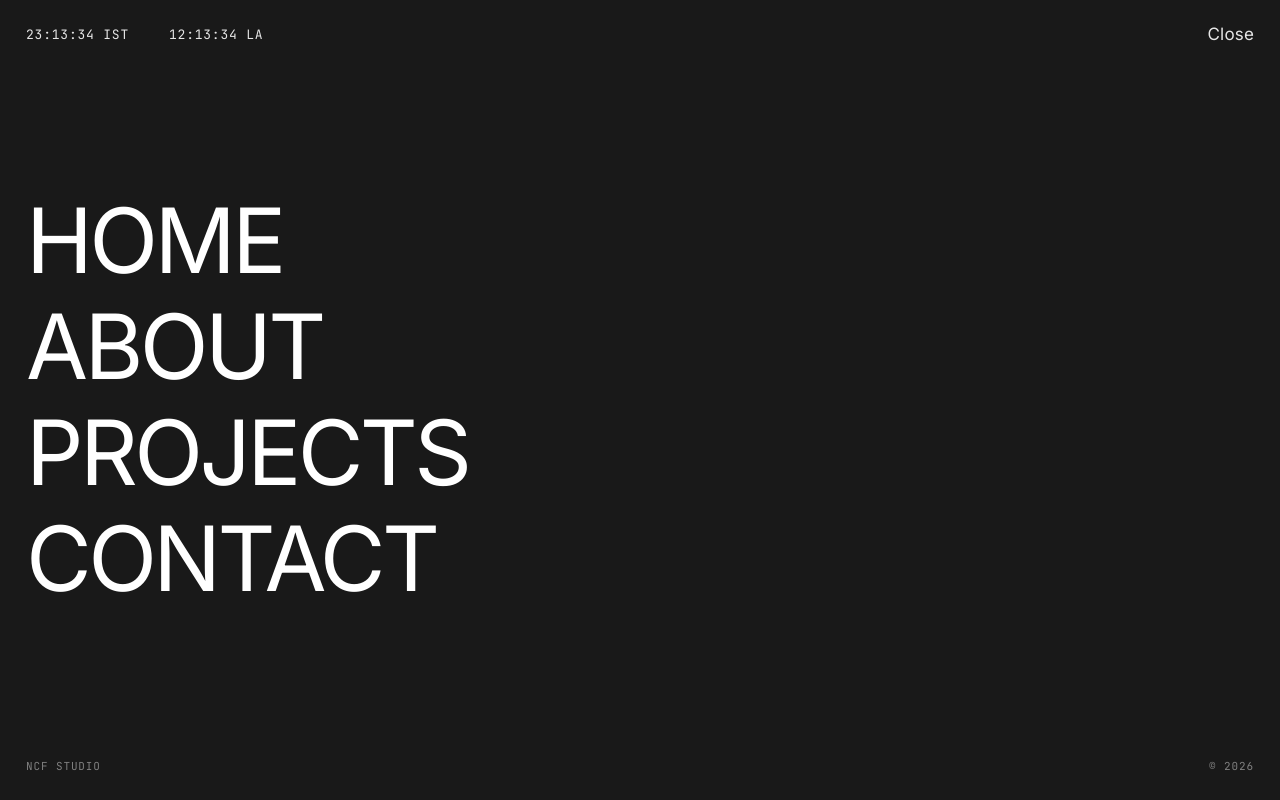
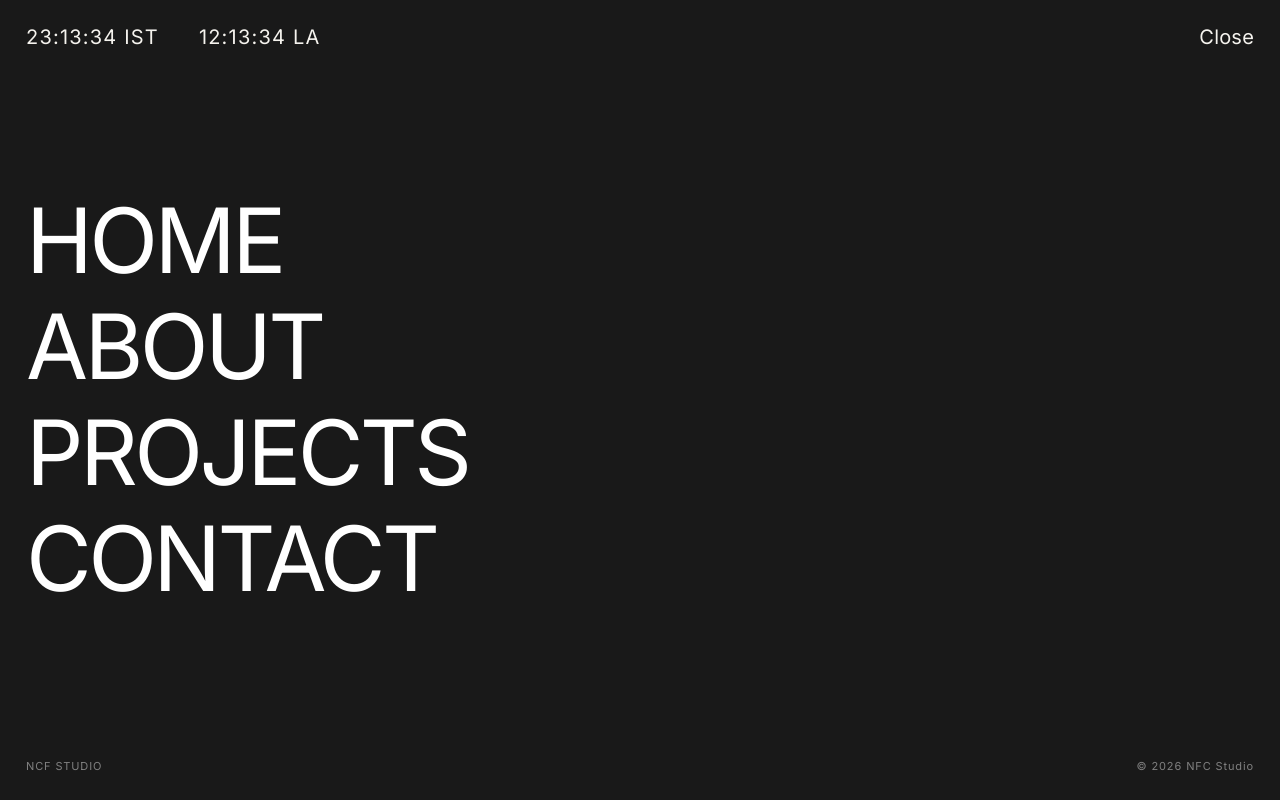
Before and after one commit to aekaba/AtaEmirKaba, a React (Create React App) app: page / in a window 1280 px wide. Both pictures are taken after a click on the button "Menu". Built offline with nearby package versions, Linux system fonts and the light colour scheme.

Commit message:
refactor: standardize UI styling with inline styles and optimize text fitting layout logic using requestAnimationFrame

```diff
--- a/src/components/Home.js
+++ b/src/components/Home.js
@@ -12,12 +12,17 @@ const Home = () => {
     return () => clearTimeout(t);
   }, []);
 
-  /* Dynamically fit "ATA EMIR KABA" to exactly fill the container width */
+  /* Dynamically fit "ATA EMIR KABA" exactly to container width */
   const fitText = useCallback(() => {
     const container = containerRef.current;
     const text = textRef.current;
     if (!container || !text) return;
+
+    // Read phase — no layout change yet
     const containerWidth = container.offsetWidth;
+
+    // Write phase inside rAF so it doesn't conflict with ResizeObserver's frame
+    requestAnimationFrame(() => {
       let lo = 10, hi = 700;
       while (hi - lo > 0.5) {
         const mid = (lo + hi) / 2;
@@ -26,13 +31,18 @@ const Home = () => {
         else hi = mid;
       }
       setFontSize(Math.floor(lo));
+    });
   }, []);
 
   useEffect(() => {
     fitText();
-    const ro = new ResizeObserver(fitText);
+    let rafId;
+    const ro = new ResizeObserver(() => {
+      cancelAnimationFrame(rafId);
+      rafId = requestAnimationFrame(fitText);
+    });
     if (containerRef.current) ro.observe(containerRef.current);
-    return () => ro.disconnect();
+    return () => { ro.disconnect(); cancelAnimationFrame(rafId); };
   }, [fitText]);
 
   const schemaData = {
@@ -68,7 +78,7 @@ const Home = () => {
           >
             <p
               className="text-[var(--color-concrete)]"
-              style={{ fontSize: '18px', lineHeight: 1.5, letterSpacing: '-0.02em' }}
+              style={{ fontSize: '20px', lineHeight: 1.5, letterSpacing: '-0.02em' }}
             >
               <strong className="text-[var(--color-pure-black)] font-[400]">
                 Ata Emir Kaba
--- a/src/components/Navbar.js
+++ b/src/components/Navbar.js
@@ -3,22 +3,11 @@ import React, { useState, useEffect, useRef } from 'react';
 const Navbar = ({ onNavClick, hidden }) => {
   const [time, setTime] = useState(new Date());
   const [menuOpen, setMenuOpen] = useState(false);
-  const menuRef = useRef(null);
 
   useEffect(() => {
     const timer = setInterval(() => setTime(new Date()), 1000);
     return () => clearInterval(timer);
   }, []);
-
-  useEffect(() => {
-    const handleClickOutside = (e) => {
-      if (menuRef.current && !menuRef.current.contains(e.target)) {
-        setMenuOpen(false);
-      }
-    };
-    if (menuOpen) document.addEventListener('mousedown', handleClickOutside);
-    return () => document.removeEventListener('mousedown', handleClickOutside);
-  }, [menuOpen]);
 
   const formatTime = (date, timeZone) =>
     date.toLocaleTimeString('en-US', {
@@ -41,77 +30,131 @@ const Navbar = ({ onNavClick, hidden }) => {
     if (onNavClick) onNavClick(id);
   };
 
+  const textColor = menuOpen ? '#f5f3ee' : 'var(--color-pure-black)';
+
   return (
     <>
+      {/* ── Navbar strip ── always z-50, text color flips with menu state */}
       <nav
-        className="fixed top-0 w-full z-50 pointer-events-none mix-blend-difference"
         style={{
+          position: 'fixed',
+          top: 0,
+          left: 0,
+          right: 0,
+          zIndex: 50,
           padding: '22px 26px',
+          display: 'flex',
+          justifyContent: 'space-between',
+          alignItems: 'center',
           transform: hidden && !menuOpen ? 'translateY(-100%)' : 'translateY(0)',
           transition: 'transform 0.35s cubic-bezier(0.4,0,0.2,1)',
+          pointerEvents: 'none',
         }}
       >
-        <div className="flex justify-between items-center text-[var(--color-paper)]">
-
         {/* Dual-City Clock */}
         <div
-            className="flex gap-[40px] font-[400] uppercase pointer-events-auto"
           style={{
-              fontFamily: 'var(--font-twk-everett-mono)',
-              fontSize: '13px',        /* ↑ 11px → 13px */
+            display: 'flex',
+            gap: '40px',
+            fontWeight: 400,
+            textTransform: 'uppercase',
+            fontSize: '20px',
             letterSpacing: '0.06em',
+            color: textColor,
+            transition: 'color 0.25s',
+            pointerEvents: 'auto',
           }}
         >
           <span>{formatTime(time, 'Europe/Istanbul')} IST</span>
           <span>{formatTime(time, 'America/Los_Angeles')} LA</span>
         </div>
 
-          {/* Menu Trigger */}
+        {/* Menu / Close button */}
         <button
-            className="font-[400] pointer-events-auto hover:opacity-50 transition-opacity"
-            style={{ fontSize: '17px', letterSpacing: '0.01em' }}  /* ↑ 15px → 17px */
           onClick={() => setMenuOpen((prev) => !prev)}
           aria-label="Toggle menu"
+          style={{
+            background: 'none',
+            border: 'none',
+            cursor: 'pointer',
+            padding: 0,
+            fontSize: '20px',
+            fontWeight: 400,
+            letterSpacing: '0.01em',
+            color: textColor,
+            transition: 'color 0.25s, opacity 0.2s',
+            pointerEvents: 'auto',
+          }}
+          onMouseEnter={e => e.currentTarget.style.opacity = '0.5'}
+          onMouseLeave={e => e.currentTarget.style.opacity = '1'}
         >
           {menuOpen ? 'Close' : 'Menu'}
         </button>
-        </div>
       </nav>
 
-      {/* Full-screen overlay menu */}
-      {menuOpen && (
+      {/* ── Full-screen overlay menu (z-40, below nav) ── */}
       <div
-          ref={menuRef}
-          className="fixed inset-0 z-40 bg-[var(--color-onyx)] flex flex-col justify-center px-[26px]"
+        style={{
+          position: 'fixed',
+          inset: 0,
+          zIndex: 40,
+          backgroundColor: 'var(--color-onyx)',
+          display: 'flex',
+          flexDirection: 'column',
+          justifyContent: 'center',
+          padding: '0 26px',
+          opacity: menuOpen ? 1 : 0,
+          visibility: menuOpen ? 'visible' : 'hidden',
+          transition: 'opacity 0.3s ease, visibility 0.3s ease',
+        }}
       >
-          <nav className="flex flex-col gap-[16px]">
+        <nav style={{ display: 'flex', flexDirection: 'column', gap: '16px' }}>
           {navItems.map((item, i) => (
             <button
               key={item.id}
               onClick={() => handleNavClick(item.id)}
-                className="text-left text-[var(--color-paper)] font-[400] uppercase hover:text-[var(--color-concrete)] transition-colors"
               style={{
+                textAlign: 'left',
+                background: 'none',
+                border: 'none',
+                cursor: 'pointer',
+                color: 'var(--color-paper)',
+                fontWeight: 400,
+                textTransform: 'uppercase',
                 fontSize: 'clamp(40px, 9vw, 90px)',
                 letterSpacing: '-0.04em',
                 lineHeight: 1.0,
-                  animationDelay: `${i * 60}ms`,
+                padding: 0,
+                transition: 'opacity 0.2s',
               }}
+              onMouseEnter={e => e.currentTarget.style.opacity = '0.4'}
+              onMouseLeave={e => e.currentTarget.style.opacity = '1'}
             >
               {item.label}
             </button>
           ))}
         </nav>
 
-          <div className="absolute bottom-[26px] left-[26px] right-[26px] flex justify-between items-end">
-            <span style={{ color: 'var(--color-concrete)', fontSize: '11px', letterSpacing: '0.08em', fontFamily: 'var(--font-twk-everett-mono)' }}>
+        {/* Footer strip inside menu */}
+        <div
+          style={{
+            position: 'absolute',
+            bottom: '26px',
+            left: '26px',
+            right: '26px',
+            display: 'flex',
+            justifyContent: 'space-between',
+            alignItems: 'flex-end',
+          }}
+        >
+          <span style={{ color: 'var(--color-concrete)', fontSize: '11px', letterSpacing: '0.08em' }}>
             NCF STUDIO
           </span>
-            <span style={{ color: 'var(--color-concrete)', fontSize: '11px', letterSpacing: '0.08em', fontFamily: 'var(--font-twk-everett-mono)' }}>
-              © 2026
+          <span style={{ color: 'var(--color-concrete)', fontSize: '11px', letterSpacing: '0.08em' }}>
+            © 2026 NFC Studio
           </span>
         </div>
       </div>
-      )}
     </>
   );
 };
```
Lines whose indentation alone changed are shown as unchanged.
